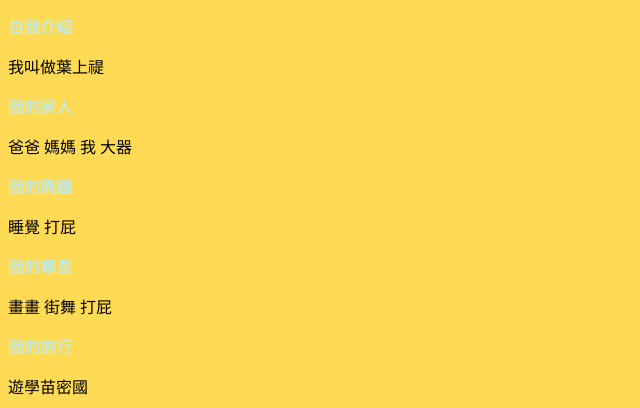
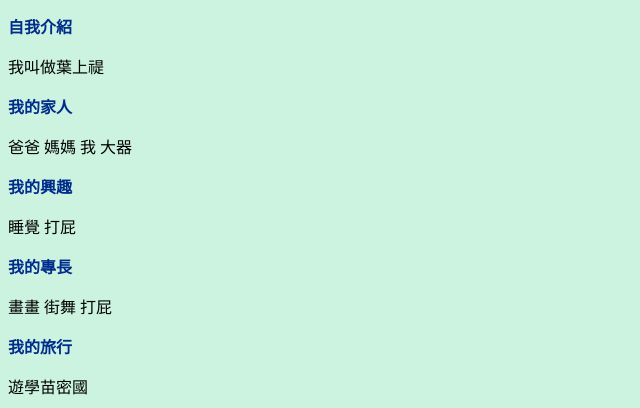
Before and after one commit to Shangtiiii/web, a plain HTML site: page index.htm in a window 1280 px wide. Shown: the part 311-719 px from the top of the page, without its empty margins (0-640 px from the left). Drawn offline with Linux system fonts and the light colour scheme.

Commit message:
Update index.htm

```diff
--- a/index.htm
+++ b/index.htm
@@ -5,10 +5,10 @@
     <title>葉上禔的自我介紹網頁</title>
     <style>
       body{
-        background-color:#ffda55;
+        background-color:#ccf3e0;
       }
       h2{
-        color:#c5e8d8;
+        color:#002c8b;
           font-size:1em;
       }
 
```
